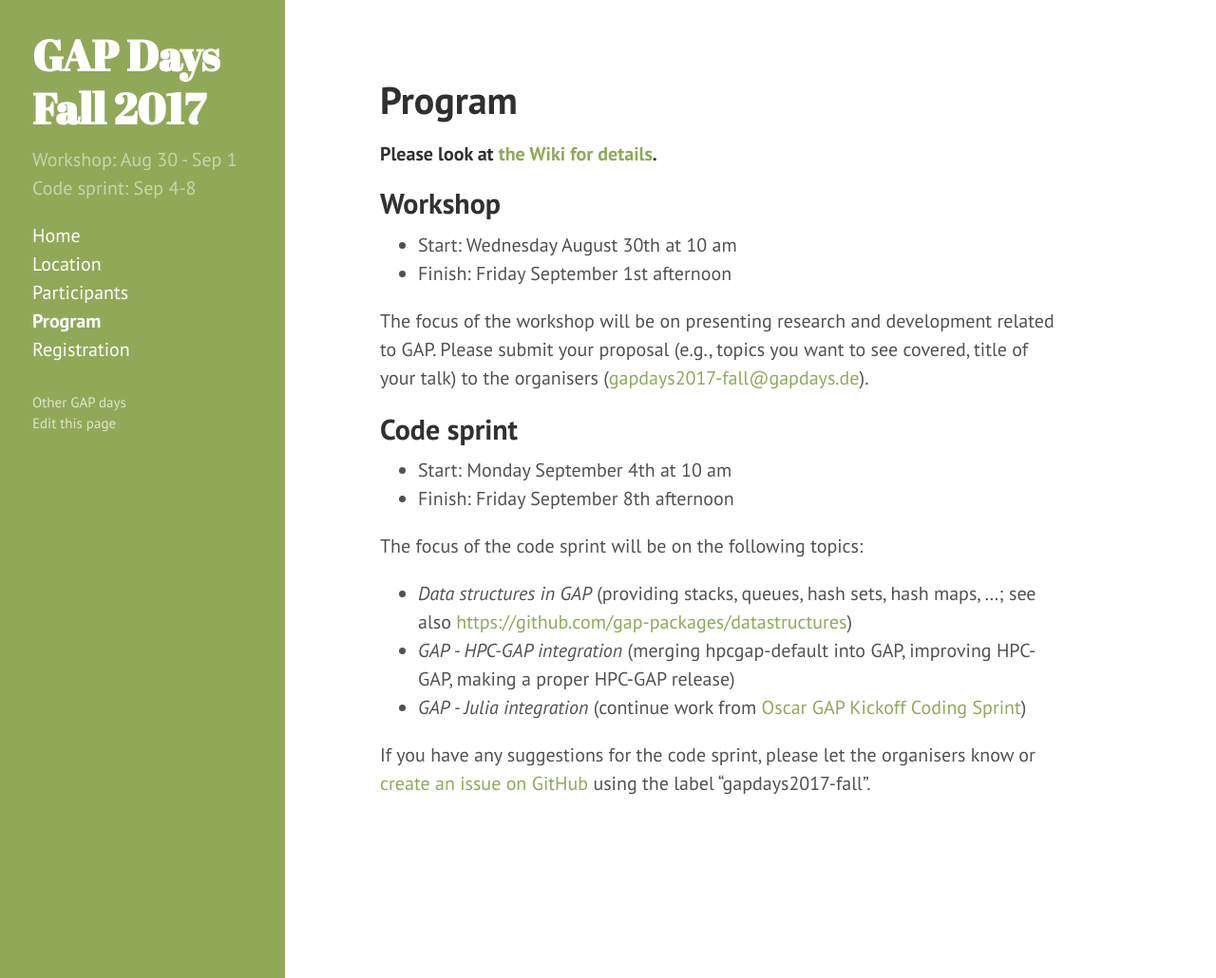
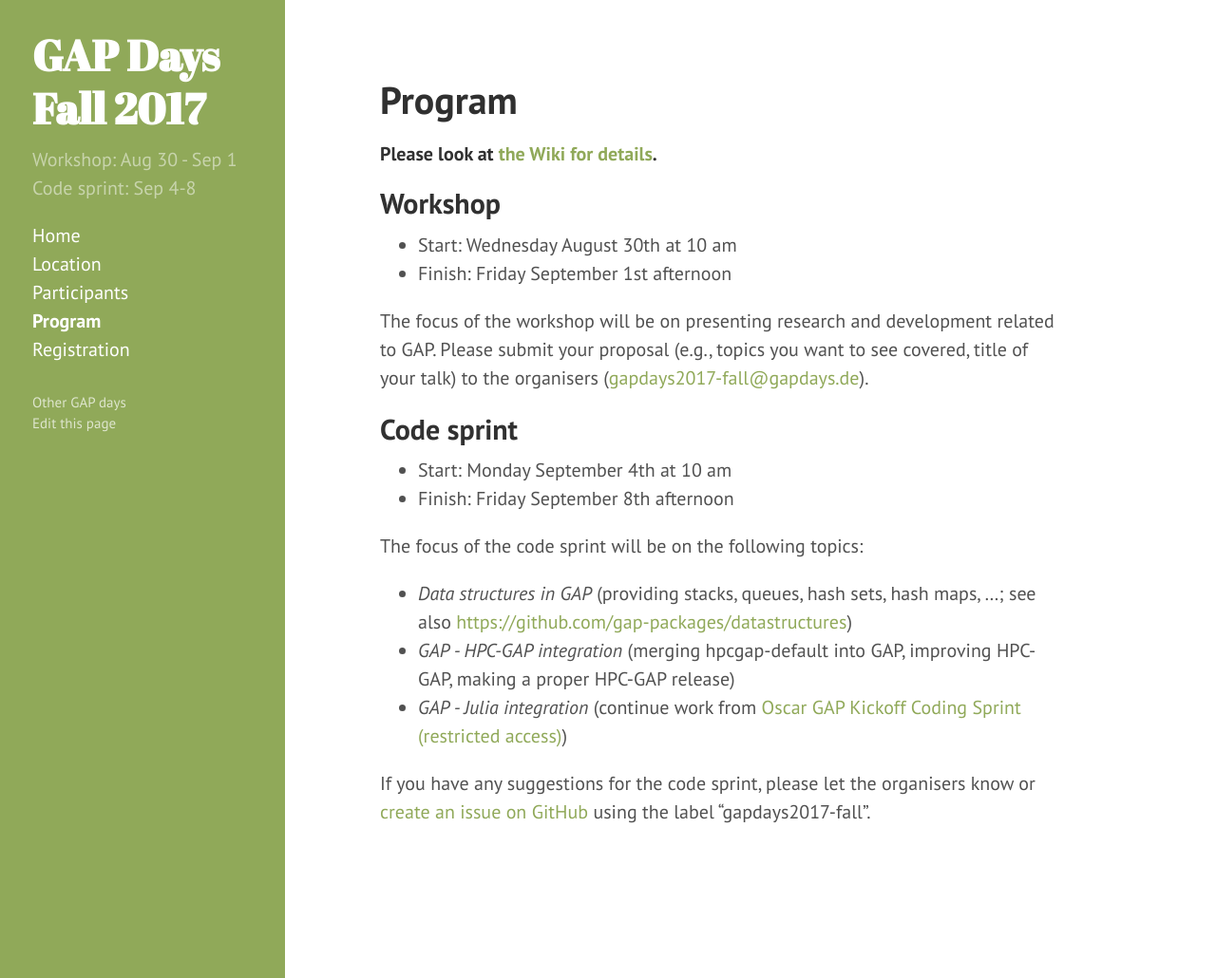
Before and after one commit to lbfm-rwth/gap-in-algebraic-research-2018, a Jekyll site: the page built from program.md, in a window 1280 px wide and 1030 px high. Shown: the whole window at 95% size. Built offline with Jekyll 4.4.1, drawn with Linux system fonts in a browser that asks for light colours.

Commit message:
Mark link to OSCAR Wiki as restricted for the time being

```diff
--- a/program.md
+++ b/program.md
@@ -20,6 +20,6 @@ The focus of the code sprint will be on the following topics:
 
 * _Data structures in GAP_ (providing stacks, queues, hash sets, hash maps, ...; see also <https://github.com/gap-packages/datastructures>)
 * _GAP - HPC-GAP integration_ (merging hpcgap-default into GAP, improving HPC-GAP, making a proper HPC-GAP release)
-* _GAP - Julia integration_ (continue work from [Oscar GAP Kickoff Coding Sprint](https://github.com/oscar-system/OSCAR/wiki/Oscar-GAP-Kickoff-Coding-Sprint))
+* _GAP - Julia integration_ (continue work from [Oscar GAP Kickoff Coding Sprint (restricted access)](https://github.com/oscar-system/OSCAR/wiki/Oscar-GAP-Kickoff-Coding-Sprint))
 
 If you have any suggestions for the code sprint, please let the organisers know or [create an issue on GitHub](https://github.com/gap-system/gap/issues) using the label "gapdays2017-fall".
```
